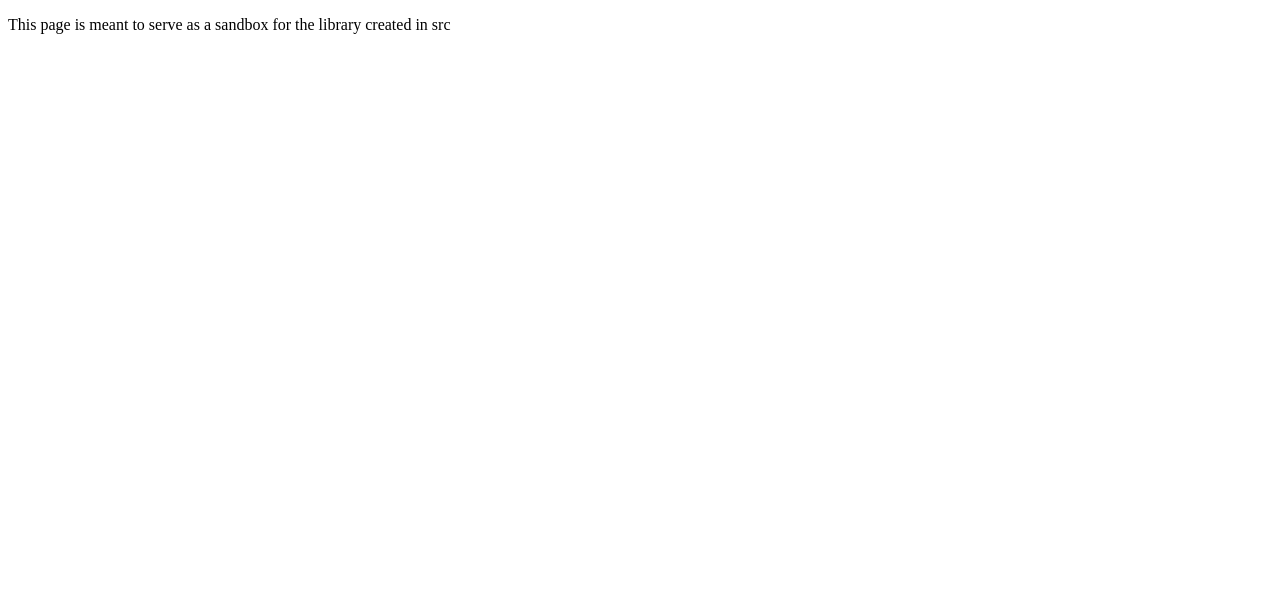
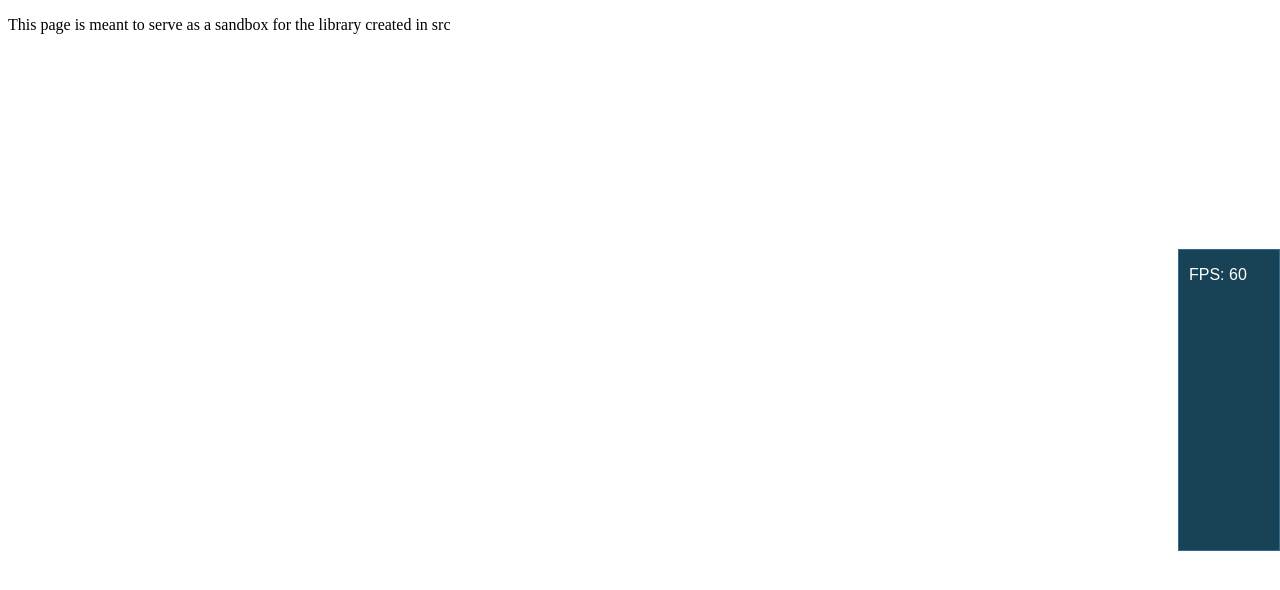
Before and after one commit to aviv-miro/zoom-visualizer, a website built with webpack: page sandbox/index.html in a window 1280 px wide. Built offline with nearby package versions, Linux system fonts and the light colour scheme.

Commit message:
feat: adds gauge

```diff
--- a/package.json
+++ b/package.json
@@ -1,5 +1,5 @@
 {
-  "name": "lib-template",
+  "name": "zoom-visualizer",
   "version": "0.1.5",
   "main": "dist/index.js",
   "repository": "git@github.com:aviv-miro/lib-test.git",
--- a/sandbox/index.html
+++ b/sandbox/index.html
@@ -2,7 +2,8 @@
 <html lang="en">
 <head>
     <meta charset="UTF-8">
-    <title>Sandbox</title>
+    <meta name="viewport" content="width=device-width, initial-scale=1.0">
+    <title>Mouse Wheel Gauge</title>
 </head>
 <body>
 <p>This page is meant to serve as a sandbox for the library created in src</p>
--- /dev/null
+++ b/src/fpsCounter.ts
@@ -0,0 +1,26 @@
+let frameCount = 0;
+let lastTime = performance.now();
+let fps = 0;
+
+export function setupFPSCounter(ctx: CanvasRenderingContext2D) {
+  requestAnimationFrame(() => updateFPS(ctx));
+}
+
+function updateFPS(ctx: CanvasRenderingContext2D) {
+  frameCount++;
+  const now = performance.now();
+  const deltaTime = now - lastTime;
+
+  if (deltaTime >= 150) {
+    fps = Math.round((frameCount / deltaTime) * 1000);
+    frameCount = 0;
+    lastTime = now;
+  }
+
+  // ctx.clearRect(0, 0, ctx.canvas.width, ctx.canvas.height / 2); // Clear the FPS area
+  ctx.font = "16px Arial";
+  ctx.fillStyle = "white";
+  ctx.fillText(`FPS: ${fps}`, 10, 30);
+
+  requestAnimationFrame(() => updateFPS(ctx));
+}
--- /dev/null
+++ b/src/gauge.ts
@@ -0,0 +1,47 @@
+let currentHeight = 50; // Start at 50% (center)
+let targetHeight = 50;
+let timeoutId: number | null = null;
+
+export function setupGauge(ctx: CanvasRenderingContext2D) {
+  requestAnimationFrame(() => drawGauge(ctx));
+}
+
+export function updateGauge(deltaY: number) {
+  const maxDelta = 90;
+  const minDelta = -90;
+
+  targetHeight += (deltaY / (maxDelta - minDelta)) * 100;
+  targetHeight = Math.max(0, Math.min(100, targetHeight)); // Clamp between 0 and 100
+
+  if (timeoutId) {
+    clearTimeout(timeoutId);
+  }
+
+  timeoutId = setTimeout(() => {
+    targetHeight = 50;
+  }, 25) as unknown as number; // Reduce debounce time for snappier responsiveness
+}
+
+function drawGauge(ctx: CanvasRenderingContext2D) {
+  const gaugeX = ctx.canvas.width / 2;
+
+  // Smoothly transition to the target height
+  currentHeight += (targetHeight - currentHeight) * 0.2; // Increase speed of transition
+  //
+  // ctx.clearRect(
+  //   0,
+  //   ctx.canvas.height / 2,
+  //   ctx.canvas.width,
+  //   ctx.canvas.height / 2,
+  // ); // Clear the gauge area
+
+  ctx.fillStyle = "green";
+  const gaugeHeight = (Math.abs(currentHeight - 50) * ctx.canvas.height) / 100;
+  const startY =
+    currentHeight < 50
+      ? ctx.canvas.height / 2 - gaugeHeight
+      : ctx.canvas.height / 2;
+  ctx.fillRect(gaugeX - 20, startY, 40, gaugeHeight);
+
+  requestAnimationFrame(() => drawGauge(ctx));
+}
--- a/src/index.ts
+++ b/src/index.ts
@@ -1,20 +1,20 @@
 import { init } from "./init";
-
+import "./lib";
 /** Please feel free to change this file as you see fit. */
 /** these are only examples */
+//
+// function helloWorld() {
+//   console.log("HELLO WORLD!");
+//   console.log("This is the library name: ");
+//   console.log(process.env.LIB_NAME);
+//   console.log("This is the library: ");
+//   console.log((window as any)[process.env.LIB_NAME!]);
+// }
 
-function helloWorld() {
-  console.log("HELLO WORLD!");
-  console.log("This is the library name: ");
-  console.log(process.env.LIB_NAME);
-  console.log("This is the library: ");
-  console.log((window as any)[process.env.LIB_NAME!]);
-}
-
-init(helloWorld);
+init(() => {});
 
 // All functions exported from this file will be available in the global scope.
 
-export function sayHello() {
-  console.log("Hello from the library!");
-}
+// export function sayHello() {
+//   console.log("Hello from the library!");
+// }
--- /dev/null
+++ b/src/lib.ts
@@ -0,0 +1,41 @@
+import { setupFPSCounter } from "./fpsCounter";
+import { setupGauge, updateGauge } from "./gauge";
+
+// Create and setup canvas
+const canvas: HTMLCanvasElement = document.createElement("canvas");
+canvas.id = "visualization-canvas";
+canvas.width = 100; // Set the width of the canvas
+canvas.height = 300; // Set the height of the canvas
+canvas.style.position = "fixed";
+canvas.style.right = "0";
+canvas.style.top = "50%";
+canvas.style.transform = "translateY(-50%)";
+canvas.style.backgroundColor = "#184357"; // Dark background
+canvas.style.border = "1px solid #2f6e8c";
+document.body.appendChild(canvas);
+
+const ctx = canvas.getContext("2d");
+if (!ctx) throw new Error("Unable to get canvas rendering context");
+
+// setup clear rect with requestAnimationFrame
+function clearRectSetup(ctx: CanvasRenderingContext2D) {
+  requestAnimationFrame(() => clearReact(ctx));
+}
+function clearReact(ctx: CanvasRenderingContext2D) {
+  ctx.clearRect(0, 0, canvas.width, canvas.height);
+  requestAnimationFrame(() => clearReact(ctx));
+}
+
+clearRectSetup(ctx);
+setupGauge(ctx);
+setupFPSCounter(ctx);
+
+window.addEventListener(
+  "wheel",
+  (event: WheelEvent) => {
+    event.preventDefault();
+    console.log("wheel event", event.deltaY);
+    updateGauge(event.deltaY);
+  },
+  { passive: false },
+);
```
Also changed, not shown: 1 other file.
